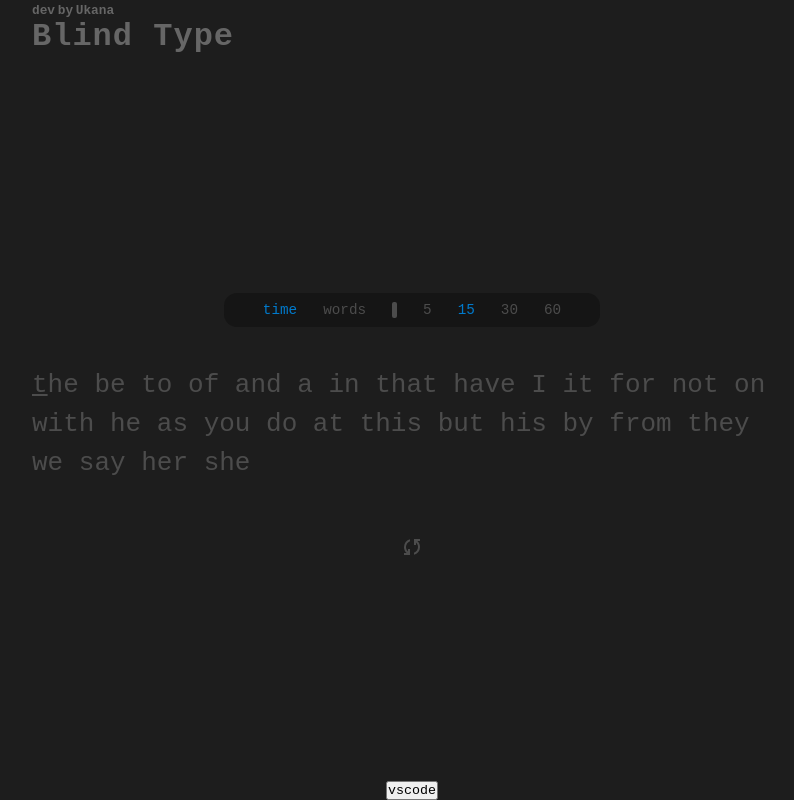
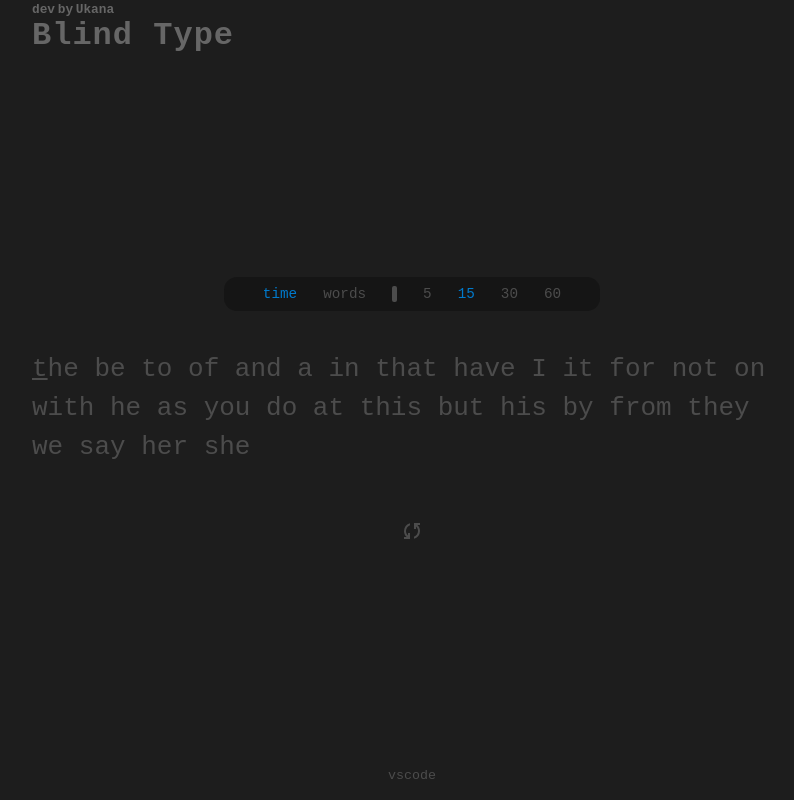
Before and after one commit to UkanaBastreet/blind-type, a React (Create React App) app: page / in a window 1280 px wide. Shown: the whole page, without its empty margins (228-1022 px from the left). Built offline with nearby package versions, Linux system fonts and the light colour scheme.

Commit message:
add button comp to Footer comp

```diff
--- a/src/shared/widgets/Footer/Footer.tsx
+++ b/src/shared/widgets/Footer/Footer.tsx
@@ -2,6 +2,7 @@ import { FC } from "react";
 import { useDispatch, useSelector } from "react-redux";
 import { changeTheme } from "src/app/slices/ThemeSlice";
 import { RootState } from "src/app/store";
+import { Button } from "src/shared/ui/Button/Button";
 
 export const Footer: FC = () => {
   const dispatch = useDispatch();
@@ -10,14 +11,14 @@ export const Footer: FC = () => {
   return (
     <>
       <div className="footer">
-        <button
+        <Button
           className="btn"
           onClick={() =>
             dispatch(changeTheme(theme === "dino" ? "vscode" : "dino"))
           }
         >
           {theme}
-        </button>
+        </Button>
       </div>
     </>
   );
```
